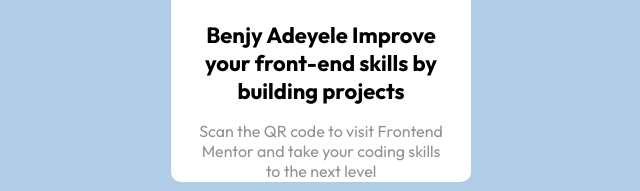
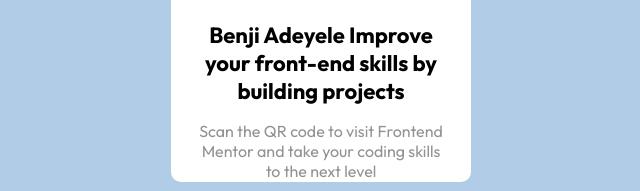
Before and after one commit to benjaminade/my-frontend-mentor-challenges, a plain HTML site: page index.html in a window 1280 px wide. Shown: the part 461-652 px from the top of the page, 319-959 px from the left. Drawn offline with Linux system fonts and the light colour scheme.

Commit message:
index and workflow edit

```diff
--- a/index.html
+++ b/index.html
@@ -73,7 +73,7 @@
       <img src="images/image-qr-code.png" class="qrimage" alt="qrCode">
     </div>
     <div class="div2">
-      <p class="p1"> Benjy Adeyele Improve your front-end skills by building projects</p>
+      <p class="p1"> Benji Adeyele Improve your front-end skills by building projects</p>
       <p class="p2">
         Scan the QR code to visit Frontend Mentor and take your coding skills to the next level</p>
     </div>
```
Also changed, not shown: 1 other file.
